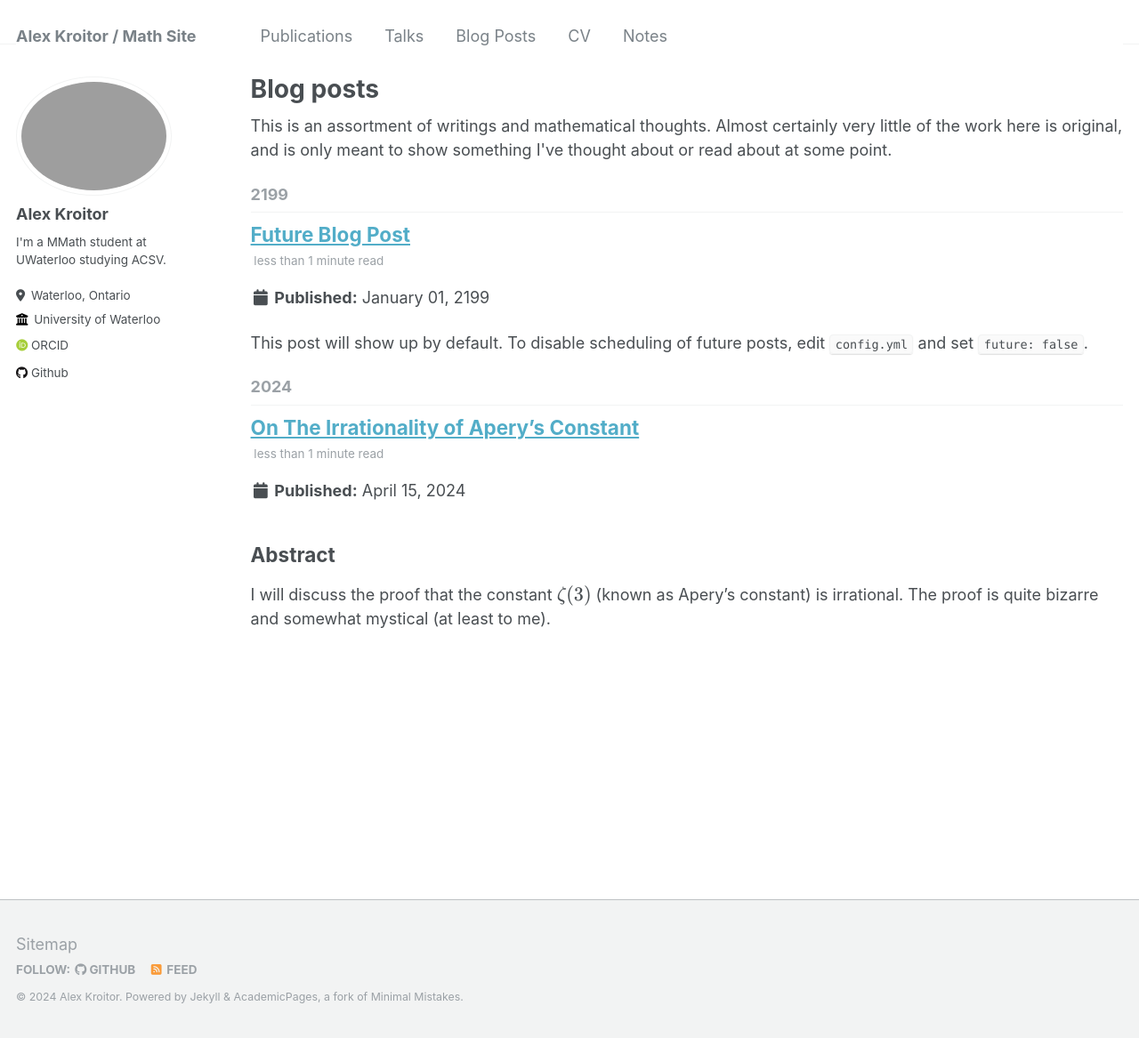
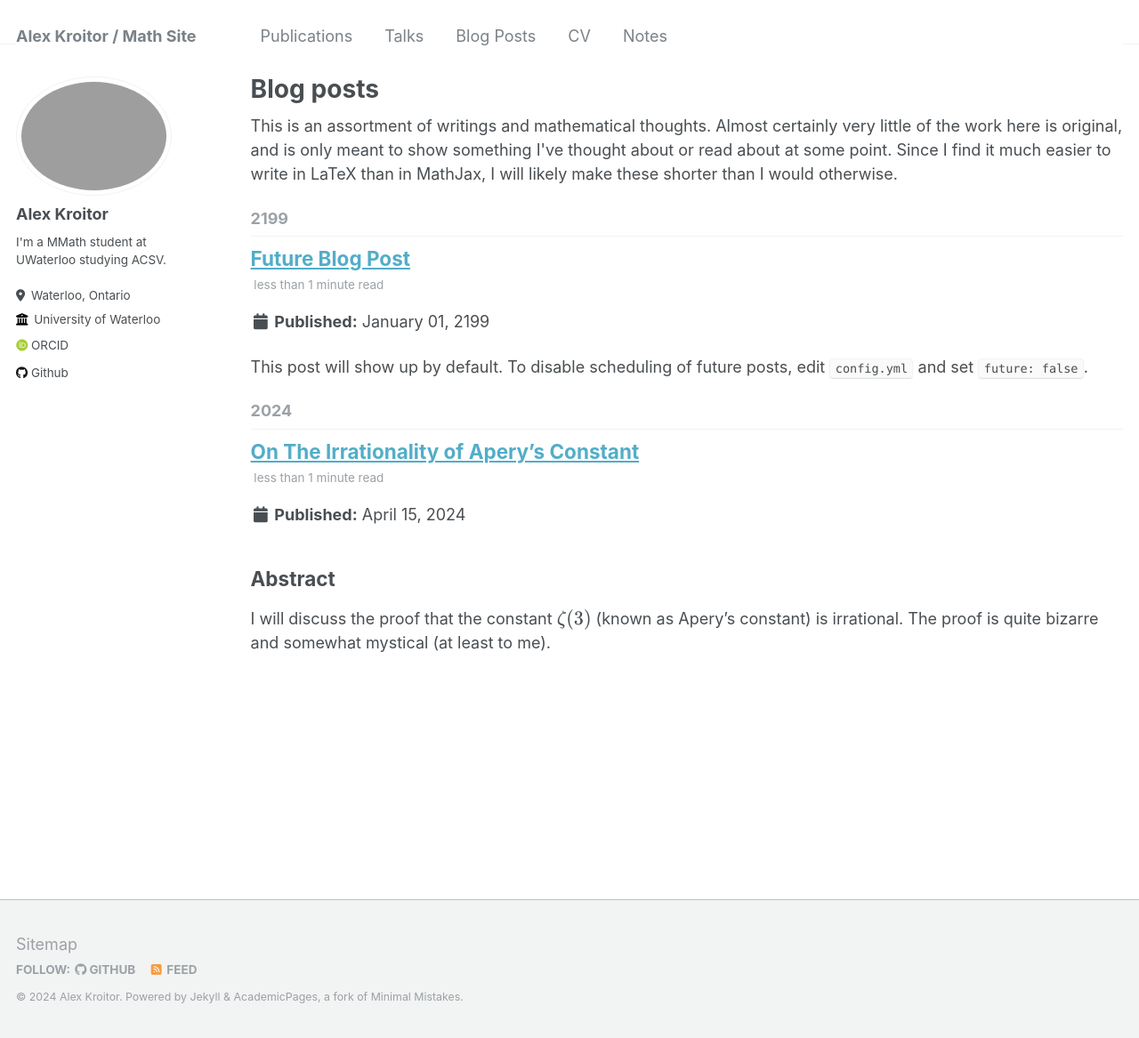
Before and after one commit to akroitor/akroitor.github.io, a Jekyll site: the page built from _pages/year-archive.html, in a window 1280 px wide and 1167 px high. Shown: the whole window at 89% size. Built offline with Jekyll 4.4.1, drawn with Linux system fonts in a browser that asks for light colours; some web fonts are replaced.

Commit message:
Update year-archive.html

```diff
--- a/_pages/year-archive.html
+++ b/_pages/year-archive.html
@@ -7,7 +7,7 @@ redirect_from:
   - /wordpress/blog-posts/
 ---
 
-This is an assortment of writings and mathematical thoughts. Almost certainly very little of the work here is original, and is only meant to show something I've thought about or read about at some point.
+This is an assortment of writings and mathematical thoughts. Almost certainly very little of the work here is original, and is only meant to show something I've thought about or read about at some point. Since I find it much easier to write in LaTeX than in MathJax, I will likely make these shorter than I would otherwise.
 
 {% include base_path %}
 {% capture written_year %}'None'{% endcapture %}
```
